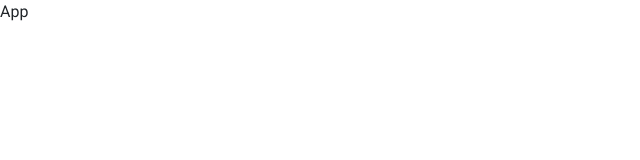
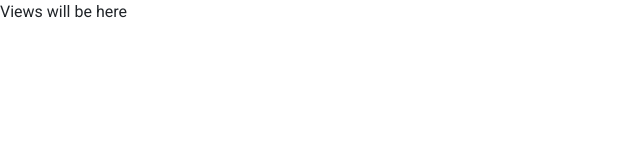
Before and after one commit to sharjeel3/real-estate, a React (Create React App) app: page / in a window 1280 px wide. Shown: the top 160 px of the page, without its empty margins (0-640 px from the left). Built offline with nearby package versions, Linux system fonts and the light colour scheme.

Commit message:
Add container and component for property

```diff
--- a/src/App.js
+++ b/src/App.js
@@ -2,17 +2,17 @@ import React, { Component } from 'react'
 import './App.css'
 import { Provider } from 'react-redux'
 import store from './store'
+import Property from './containers/Property/Property'
 
 class App extends Component {
     render() {
         return (
             <div>
-                App
+                <Property />
             </div>
         )
     }
 }
-
 
 const ReduxApp = () => (
     <Provider store={store}>
--- /dev/null
+++ b/src/components/Property/Property.js
@@ -0,0 +1,12 @@
+import React from 'react'
+import styles from './Property.module.scss'
+
+const Property = ({ ...props }) => {
+    return (
+        <div className={styles.root}>
+            Views will be here
+        </div>
+    )
+}
+
+export default Property
--- /dev/null
+++ b/src/components/Property/Property.module.scss
@@ -0,0 +1,3 @@
+.root {
+
+}
--- /dev/null
+++ b/src/containers/Property/Property.js
@@ -0,0 +1,49 @@
+import React, { Component } from 'react'
+import { propertyActionCreator } from '../../actions'
+import { connect } from 'react-redux'
+import PropertyView from '../../components/Property/Property'
+
+class Property extends Component {
+    componentDidMount() {
+        const { onLoad } = this.props
+        onLoad()
+    }
+
+    render() {
+        const { error, response, savedProperty, isFetching } = this.props
+        const viewProps = {
+            error,
+            response,
+            savedProperty,
+            isFetching
+        }
+
+        return (
+            <div>
+                <PropertyView {...viewProps} />
+            </div>
+        )
+    }
+}
+
+const mapStateToProps = state => ({
+    property: state.property,
+    error: state.property.error,
+    response: state.property.response,
+    savedProperty: state.property.savedProperty,
+    isFetching: state.property.isFetching
+})
+
+const mapDispatchToProps = dispatch => ({
+    onLoad: props => {
+        dispatch(propertyActionCreator.requestProperty(props))
+    },
+    onSave: payload => {
+        dispatch(propertyActionCreator.addSavedProperty(payload))
+    },
+    onRemove: id => {
+        dispatch(propertyActionCreator.removeSavedProperty(id))
+    }
+})
+
+export default connect(mapStateToProps, mapDispatchToProps)(Property)
```
